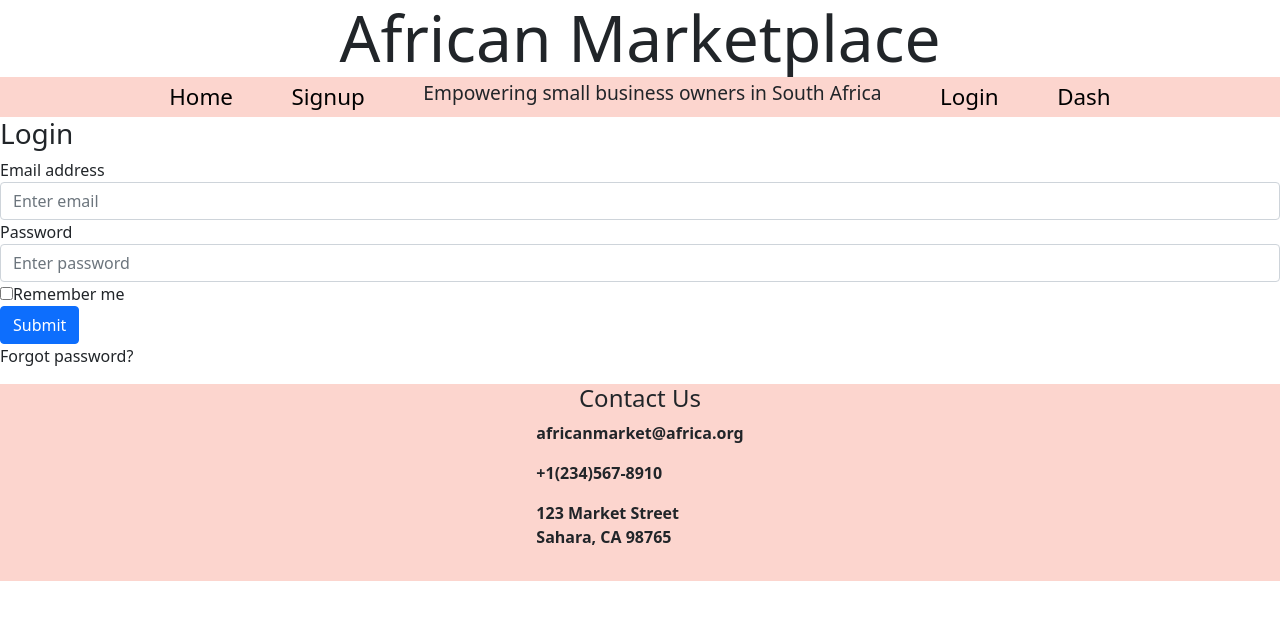
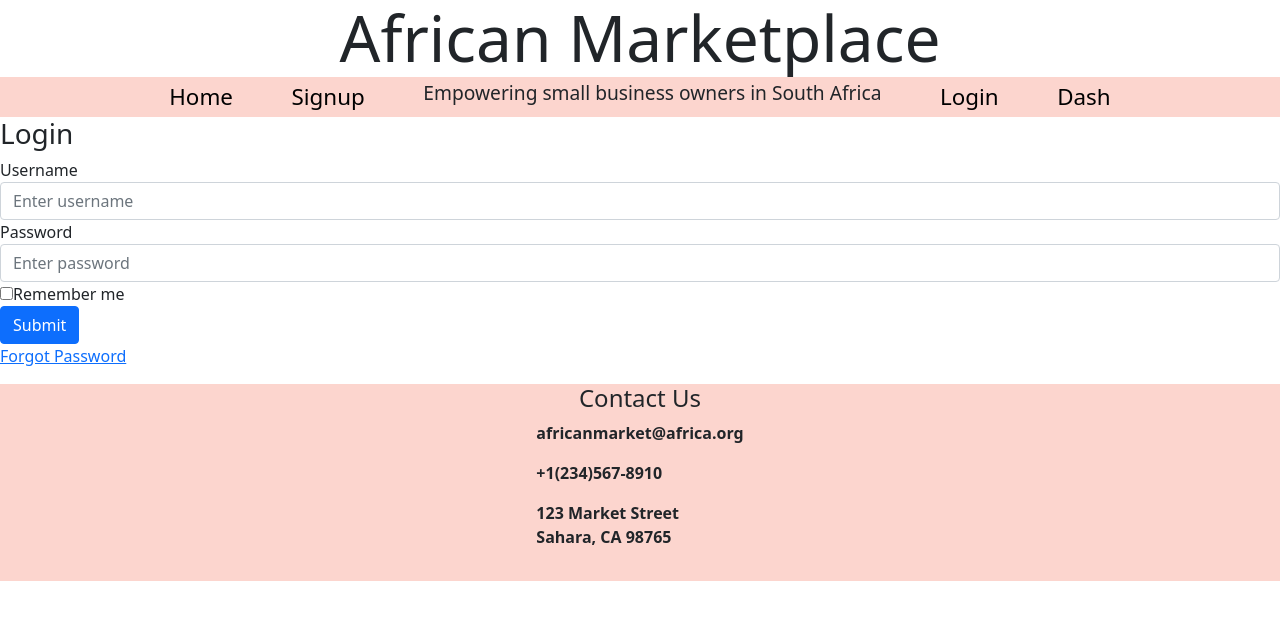
Before and after one commit to African-Market-Place-4/front-end, a React (Create React App) app: page /login in a window 1280 px wide. Shown: the top 620 px of the page. Built offline with nearby package versions, Linux system fonts and the light colour scheme.

Commit message:
forgot password changed to a link

```diff
--- a/src/components/Login.js
+++ b/src/components/Login.js
@@ -1,4 +1,5 @@
 import React, { Component } from "react";
+import './login.css'
 
 
 export default class Login extends Component {
@@ -35,13 +36,13 @@ export default class Login extends Component {
                 <h3>Login</h3>
 
                 <div className="form-group">
-                    <label>Email address</label>
+                    <label>Username</label>
                     <input
-                        type="email"
-                        value={this.state.email}
-                        onChange={this.handleEmailChange}
+                        type="username"
+                        value={this.state.username}
+                        onChange={this.handleUsernameChange}
                         className="form-control"
-                        placeholder="Enter email"
+                        placeholder="Enter username"
                         />
                 </div>
 
@@ -67,7 +68,7 @@ export default class Login extends Component {
 
                 <button type="submit" className="btn btn-primary btn-block">Submit</button>
                 <p className="forgot-password text-right">
-                    Forgot <span>password?</span>
+                    <a href="#">Forgot Password</a>
                 </p>
             </form>
         )
```
Also changed, not shown: src/components/login.css (added).
